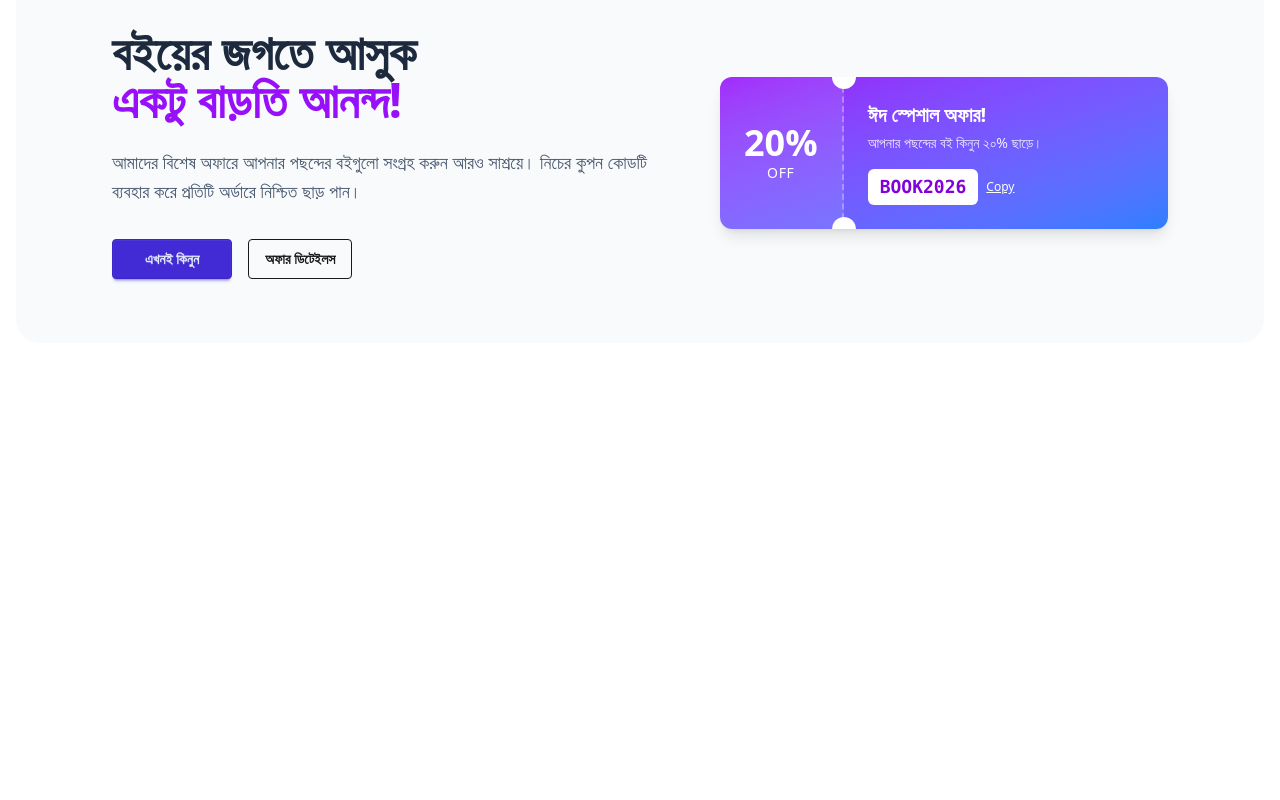
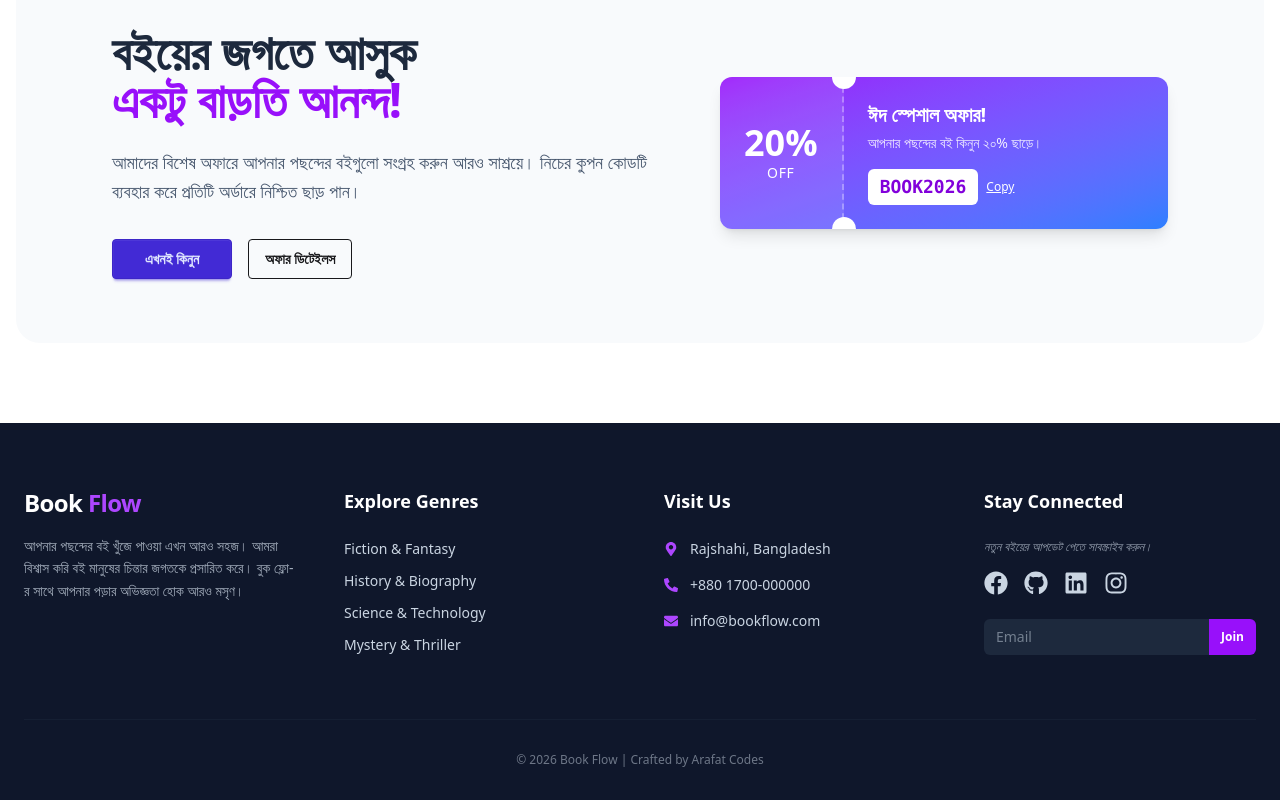
Before and after one commit to code-with-arafat/assignment-08, a Next.js app: page / in a window 1280 px wide. Shown: the part 1810-2610 px from the top of the page. Before the commit the page ends 2201 px from the top, so only its background shows below. Built offline with nearby package versions, Linux system fonts and the light colour scheme.

Commit message:
added footer

```diff
--- a/package.json
+++ b/package.json
@@ -11,7 +11,8 @@
   "dependencies": {
     "next": "16.2.4",
     "react": "19.2.4",
-    "react-dom": "19.2.4"
+    "react-dom": "19.2.4",
+    "react-icons": "^5.6.0"
   },
   "devDependencies": {
     "@tailwindcss/postcss": "^4",
--- a/src/app/page.js
+++ b/src/app/page.js
@@ -1,4 +1,5 @@
 import Books from "@/components/books/Books";
+import Footer from "@/components/footer/Footer";
 import Banner from "@/components/heroSection/Banner";
 import MemberShipPlan from "@/components/membership/MemberShipPlan";
 import OfferSection from "@/components/offerSection/OfferSection";
@@ -11,6 +12,7 @@ export default function Home() {
       <Books/>
       <MemberShipPlan/>
       <OfferSection/>
+      <Footer/>
     </div>
   );
 }
--- /dev/null
+++ b/src/components/footer/Footer.jsx
@@ -0,0 +1,80 @@
+"use client";
+
+import React from 'react';
+import { FaFacebook, FaGithub, FaLinkedin, FaInstagram, FaEnvelope, FaPhoneAlt, FaMapMarkerAlt } from 'react-icons/fa';
+
+const Footer = () => {
+    return (
+        <footer className="bg-slate-900 text-slate-300 pt-16 pb-8 px-6 mt-20">
+            <div className="max-w-7xl mx-auto grid grid-cols-1 md:grid-cols-2 lg:grid-cols-4 gap-12">
+
+                {/* ১. ব্র্যান্ড এবং প্রজেক্টের লক্ষ্য */}
+                <div className="space-y-4">
+                    <h2 className="text-2xl font-bold text-white tracking-tight">
+                        Book <span className="text-purple-500">Flow</span>
+                    </h2>
+                    <p className="text-sm leading-relaxed opacity-80">
+                        আপনার পছন্দের বই খুঁজে পাওয়া এখন আরও সহজ। আমরা বিশ্বাস করি বই মানুষের চিন্তার জগতকে প্রসারিত করে। বুক ফ্লো-র সাথে আপনার পড়ার অভিজ্ঞতা হোক আরও মসৃণ।
+                    </p>
+                </div>
+
+                {/* ২. বইয়ের ক্যাটাগরি (বুক ফ্লো স্পেশাল) */}
+                <div>
+                    <h3 className="text-lg font-semibold text-white mb-6">Explore Genres</h3>
+                    <ul className="space-y-3 text-sm">
+                        <li><a href="#" className="hover:text-purple-400 transition-colors">Fiction & Fantasy</a></li>
+                        <li><a href="#" className="hover:text-purple-400 transition-colors">History & Biography</a></li>
+                        <li><a href="#" className="hover:text-purple-400 transition-colors">Science & Technology</a></li>
+                        <li><a href="#" className="hover:text-purple-400 transition-colors">Mystery & Thriller</a></li>
+                    </ul>
+                </div>
+
+                {/* ৩. কন্টাক্ট এবং লোকেশন (রাজশাহী ভিত্তিক) */}
+                <div>
+                    <h3 className="text-lg font-semibold text-white mb-6">Visit Us</h3>
+                    <ul className="space-y-4 text-sm">
+                        <li className="flex items-center gap-3">
+                            <FaMapMarkerAlt className="text-purple-500" />
+                            <span>Rajshahi, Bangladesh</span>
+                        </li>
+                        <li className="flex items-center gap-3">
+                            <FaPhoneAlt className="text-purple-500" />
+                            <span>+880 1700-000000</span>
+                        </li>
+                        <li className="flex items-center gap-3">
+                            <FaEnvelope className="text-purple-500" />
+                            <span>info@bookflow.com</span>
+                        </li>
+                    </ul>
+                </div>
+
+                {/* ৪. সোশ্যাল মিডিয়া এবং নিউজলেটার */}
+                <div>
+                    <h3 className="text-lg font-semibold text-white mb-6">Stay Connected</h3>
+                    <p className="text-xs mb-4 opacity-70 italic">নতুন বইয়ের আপডেট পেতে সাবস্ক্রাইব করুন।</p>
+                    <div className="flex gap-4 text-2xl mb-6">
+                        <a href="#" className="hover:text-blue-500 transition-all"><FaFacebook /></a>
+                        <a href="#" className="hover:text-white transition-all"><FaGithub /></a>
+                        <a href="#" className="hover:text-blue-400 transition-all"><FaLinkedin /></a>
+                        <a href="#" className="hover:text-pink-500 transition-all"><FaInstagram /></a>
+                    </div>
+                    {/* একটি ছোট ইনপুট ফিল্ড (অপশনাল) */}
+                    <div className="flex">
+                        <input
+                            type="text"
+                            placeholder="Email"
+                            className="bg-slate-800 border-none px-3 py-2 text-sm rounded-l-md focus:ring-1 focus:ring-purple-500 w-full outline-none"
+                        />
+                        <button className="bg-purple-600 text-white px-3 py-2 rounded-r-md text-xs font-bold hover:bg-purple-700">Join</button>
+                    </div>
+                </div>
+            </div>
+
+            <div className="border-t border-slate-800 mt-16 pt-8 text-center text-xs opacity-50">
+                <p>© {new Date().getFullYear()} Book Flow | Crafted by Arafat Codes</p>
+            </div>
+        </footer>
+    );
+};
+
+export default Footer;
```
Also changed, not shown: 1 other file (tests, documents, lock files or other folders).
